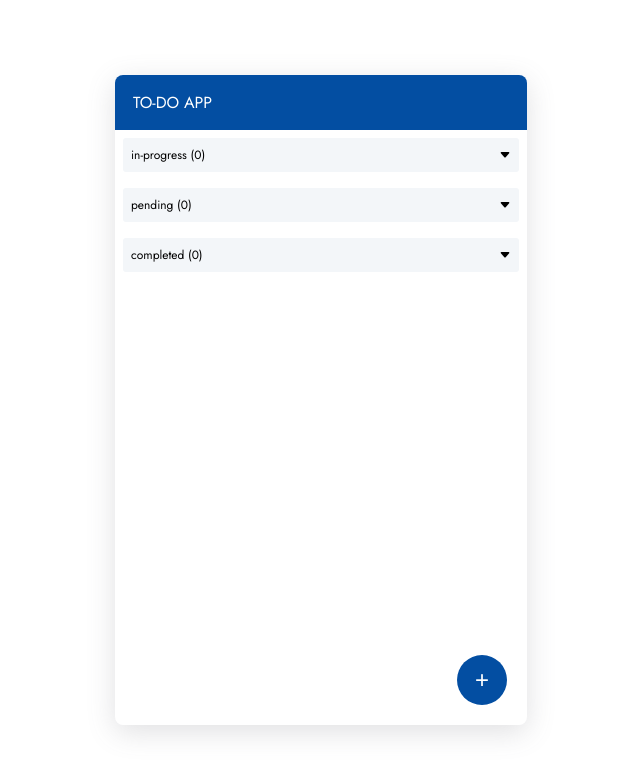
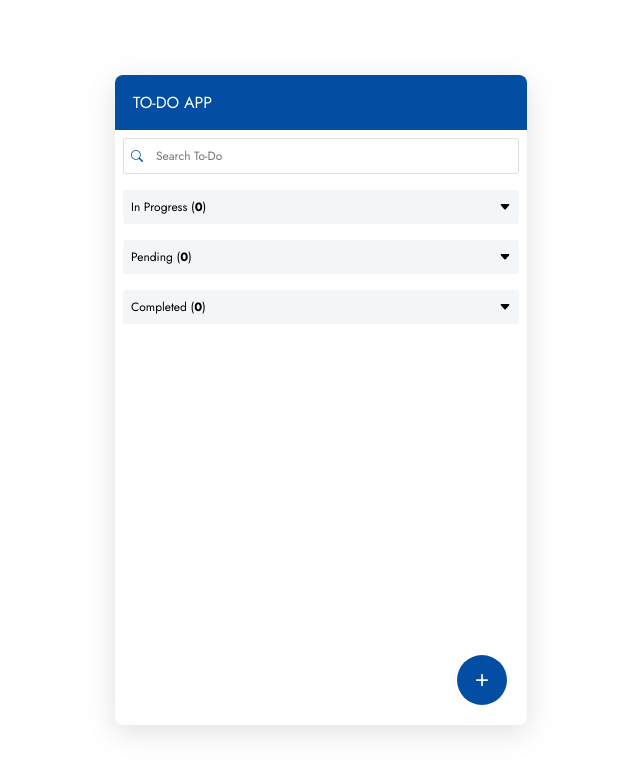
Before and after one commit to manojmohangit/task-management-app, a React (Vite) app: page / in a window 1280 px wide. Shown: the top 774 px of the page, without its empty margins (319-959 px from the left). Built offline with nearby package versions, Linux system fonts and the light colour scheme.

Commit message:
Feature: Added search functionality and added search bar in the layout. Improvement: UI as per figma in main page.

```diff
--- a/src/TaskStorageContext.tsx
+++ b/src/TaskStorageContext.tsx
@@ -1,4 +1,4 @@
-import { createContext, useContext } from "react";
+import { createContext, useContext, useState, useMemo } from "react";
 import useTaskStorage from "./hooks/useTaskStorage";
 import type { ReactNode } from "react";
 import type { TaskStorageType } from "./types";
@@ -8,9 +8,19 @@ const TaskStorageContext = createContext<TaskStorageType | null>(null);
 
 export const TaskContextProvider = ({ children }: { children: ReactNode }) => {
   const taskStorage = useTaskStorage();
+  const [searchQuery, setSearchQuery] = useState("");
+
+
+
+  const filteredTasks = useMemo(() => {
+    return taskStorage.tasks.filter(task =>
+      task.description.toLowerCase().includes(searchQuery.toLowerCase()) ||
+      task.title.toLowerCase().includes(searchQuery.toLowerCase())
+    );
+  }, [taskStorage.tasks, searchQuery]);
 
   return (
-    <TaskStorageContext.Provider value={taskStorage}>
+    <TaskStorageContext.Provider value={{ ...taskStorage, searchQuery, setSearchQuery, filteredTasks }}>
       {children}
     </TaskStorageContext.Provider>
   );
--- a/src/components/ListTask/index.scss
+++ b/src/components/ListTask/index.scss
@@ -3,3 +3,7 @@
     padding: 0;
     margin-top: 8px;
 }
+
+.task-count {
+    font-weight: bold;
+}
--- a/src/components/ListTask/index.tsx
+++ b/src/components/ListTask/index.tsx
@@ -2,9 +2,11 @@ import type { Task, TaskStatus } from "../../types";
 import TaskItem from "../TaskItem";
 import { Accordion, AccordionItem, AccordionTrigger, AccordionContent } from "../Accordion";
 import './index.scss';
+import { useTaskContext } from "../../TaskStorageContext";
 
-function ListTask({ tasks }: { tasks: Array<Task> }) {
-    const taskStatuses = {'in-progress': 'In Progress', 'pending': 'Pending', 'completed': 'Completed'} ;
+function ListTask() {
+    const taskStatuses = {'in-progress': 'In Progress', 'pending': 'Pending', 'completed': 'Completed'} as Record<TaskStatus, string>;
+    const { filteredTasks } = useTaskContext();
 
     let tasksByStatus = Object.keys(taskStatuses).reduce((resultTask, status) => {
         if (!resultTask[status as TaskStatus]) {
@@ -13,7 +15,7 @@ function ListTask({ tasks }: { tasks: Array<Task> }) {
         return resultTask;
     }, {} as Partial<Record<TaskStatus, Task[]>>);
 
-    tasksByStatus = tasks.reduce((groupedTask, task) => {
+    tasksByStatus = filteredTasks.reduce((groupedTask, task) => {
         const { status } = task;
 
         if (!groupedTask[status]) {
@@ -29,7 +31,7 @@ function ListTask({ tasks }: { tasks: Array<Task> }) {
         <Accordion>
             {Object.entries(tasksByStatus).map(([status, tasks]) => (
                 <AccordionItem key={status} id={status}>
-                    <AccordionTrigger id={status}>{`${status} (${tasks.length})`}</AccordionTrigger>
+                    <AccordionTrigger id={status}><div>{`${taskStatuses[status]}`} (<span className='task-count'>{`${tasks.length}`}</span>)</div></AccordionTrigger>
                     <AccordionContent id={status}>
                         <ul className="task-list">
                             {tasks.map(task => (
--- /dev/null
+++ b/src/components/SearchBar/index.tsx
@@ -0,0 +1,53 @@
+import { useTaskContext } from "../../TaskStorageContext";
+
+export default function SearchBar() {
+    const { searchQuery, setSearchQuery } = useTaskContext();
+    return (
+        <div
+            className="search-bar-container"
+            style={{
+                width: "100%",
+                padding: "0.5rem",
+                boxSizing: "border-box",
+                position: "relative"
+            }}
+        >
+            <input
+                type="text"
+                placeholder="Search To-Do"
+                value={searchQuery}
+                onChange={(e) => setSearchQuery(e.target.value)}
+                style={{
+                    minWidth: "100%",
+                    boxSizing: "border-box",
+                    paddingLeft: "2rem",
+                    paddingRight: "2rem",
+                    fontSize: "12px",
+                    transition: "all 0.2s ease-in-out"
+                }}
+            />
+            <i className="bi bi-search" style={{
+                position: "absolute",
+                left: "1rem",
+                color: "#034EA2",
+                fontSize: "12px",
+                top: "50%",
+                transform: "translateY(-50%)"
+            }}></i>
+
+            <i className="bi bi-x" style={{
+                position: "absolute",
+                right: "1rem",
+                opacity: searchQuery.length > 0 ? 1 : 0,
+                color: "#034EA2",
+                fontSize: "12px",
+                top: "50%",
+                transform: "translateY(-50%)",
+                cursor: "pointer",
+                transition: "opacity 0.2s ease-in-out"
+                }}
+                onClick={() => setSearchQuery("")}
+            ></i>
+        </div>
+    );
+}
--- a/src/hooks/useTaskStorage.tsx
+++ b/src/hooks/useTaskStorage.tsx
@@ -11,7 +11,7 @@ export default function useTaskStorage() {
             localStorage.setItem(testKey, testKey);
             localStorage.removeItem(testKey);
             return true;
-        } catch (e) {
+        } catch (error) {
             return false;
         }
     };
--- a/src/pages/EditTaskForm.tsx
+++ b/src/pages/EditTaskForm.tsx
@@ -15,11 +15,12 @@ function EditTaskForm() {
         if(!id) {
             navigate('/', {replace: true});
         } else {
-            task == null && tasks.forEach(t => {
-                if(id && t.id === parseInt(id)) {
-                    setTask(t);
-                }
-            });
+            if(task == null)
+                tasks.forEach(t => {
+                    if(id && t.id === parseInt(id)) {
+                        setTask(t);
+                    }
+                });
         }
     }, []);
 
--- a/src/pages/ToDoApp.tsx
+++ b/src/pages/ToDoApp.tsx
@@ -1,10 +1,10 @@
 import ListTask from "../components/ListTask";
+import SearchBar from "../components/SearchBar";
 import { useNavigate } from "react-router";
-import { useTaskContext } from "../TaskStorageContext";
 
 function ToDoApp() {
     const navigate = useNavigate();
-    const { tasks } = useTaskContext();
+
     return (
         <div className="container">
             <header className="uppercase">To-Do App</header>
@@ -23,7 +23,8 @@ function ToDoApp() {
                     padding: "0px"
                 }}
             >+</button>
-            <ListTask tasks={tasks} />
+            <SearchBar />
+            <ListTask />
         </div>
     );
 }
--- a/src/types/index.d.ts
+++ b/src/types/index.d.ts
@@ -10,9 +10,9 @@ export interface Task {
 
 export interface TaskStorageType {
   tasks: Task[];
-//   filteredTasks: Task[];
-//   searchQuery: string;
-//   setSearchQuery: (query: string) => void;
+  filteredTasks: Task[];
+  searchQuery: string;
+  setSearchQuery: (query: string) => void;
   addTask: ({id: number, title: string, description: string}) => void;
 //   updateTaskStatus: (id: string, status: TaskStatus) => void;
   updateTask: (updatedTask: Task) => void;
```
Also changed, not shown: src/components/SearchBar/index.css (added).
